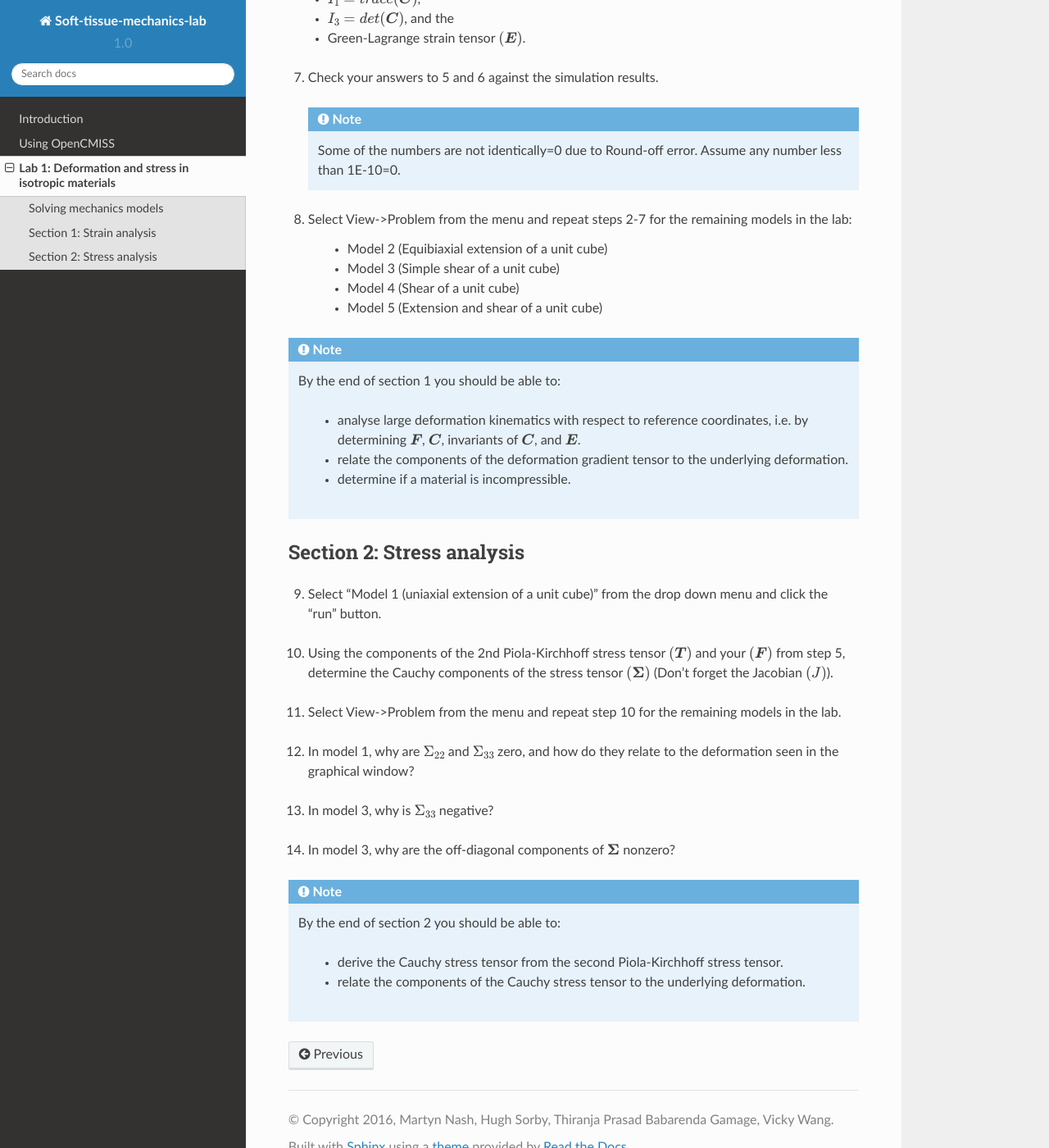
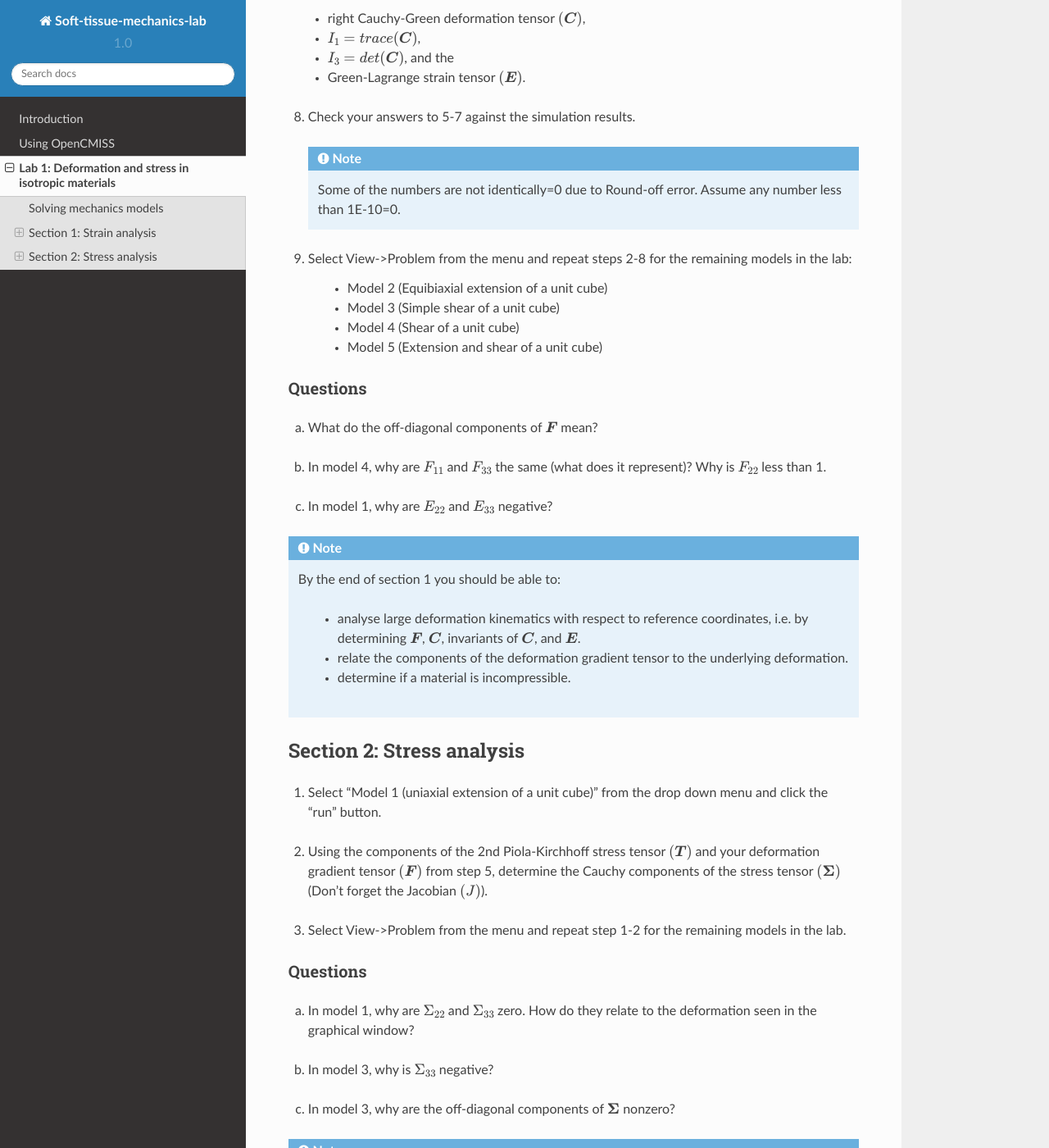
Before and after one commit to mpnash/soft-tissue-mechanics-labs, a Sphinx documentation site: the page built from docs/source/lab1.rst, in a window 1280 px wide and 1400 px high, scrolled down 1813 px. Shown: the whole window at 82% size. Built offline with Sphinx 7.4.7 and the Read the Docs theme 2.0.0, drawn with Linux system fonts in a browser that asks for light colours; some of the changed text lies outside the part shown.

Commit message:
Adding questions to the strain analysis section in lab1. Task numbering has also been reset after the strain section

```diff
--- a/docs/source/lab1.rst
+++ b/docs/source/lab1.rst
@@ -65,14 +65,17 @@
 
   where the constants a-i need to be identified from the undeformed and deformed coordinates of the model shown in the graphics window.
 
+|vspace|
+
+5. Determine the deformation gradient tensor :math:`(\boldsymbol{F}=d\boldsymbol{x}/d\boldsymbol{X})`.
 
 |vspace|
 
-5. Determine the deformation gradient tensor :math:`(\boldsymbol{F}=d\boldsymbol{x}/d\boldsymbol{X})`, and evaluate the determinant of :math:`\boldsymbol{F}` to see whether the material is incompressible (i.e. maintains constant volume).
+6. Evaluate the determinant of :math:`\boldsymbol{F}` to see whether the material is incompressible (i.e. maintains constant volume).
 
 |vspace|
 
-6. Determine:
+7. Determine:
 
   - right Cauchy-Green deformation tensor :math:`(\boldsymbol{C})`,
   - :math:`I_1=trace(\boldsymbol{C})`,
@@ -81,7 +84,7 @@
 
 |vspace|
 
-7. Check your answers to 5 and 6 against the simulation results.
+8. Check your answers to 5-7 against the simulation results.
 
   .. Note::
 
@@ -98,6 +101,20 @@
 
 |vspace|
 
+Questions
+---------
+
+a. What do the off-diagonal components of :math:`\boldsymbol{F}` mean?
+
+|vspace|
+
+b. In model 4, why are :math:`F_{11}` and :math:`F_{33}` the same (what does it represent)? Why is :math:`F_{22}` less than 1.
+
+|vspace|
+
+c. In model 1, why are :math:`E_{22}` and :math:`E_{33}` negative?
+
+|vspace|
 
 .. note::
 
@@ -109,32 +126,36 @@
 
     - determine if a material is incompressible.
 
-
 ==========================
 Section 2: Stress analysis
 ==========================
 
-9. Select "Model 1 (uniaxial extension of a unit cube)" from the drop down menu and click the "run" button.
+1. Select "Model 1 (uniaxial extension of a unit cube)" from the drop down menu and click the "run" button.
 
 |vspace|
 
-10. Using the components of the 2nd Piola-Kirchhoff stress tensor :math:`(\boldsymbol{T})` and your :math:`(\boldsymbol{F})` from step 5, determine the Cauchy components of the stress tensor :math:`(\boldsymbol{\Sigma})` (Don't forget the Jacobian :math:`(J)`).
+2. Using the components of the 2nd Piola-Kirchhoff stress tensor :math:`(\boldsymbol{T})` and your deformation gradient tensor :math:`(\boldsymbol{F})` from step 5, determine the Cauchy components of the stress tensor :math:`(\boldsymbol{\Sigma})` (Don't forget the Jacobian :math:`(J)`).
 
 |vspace|
 
-11. Select View->Problem from the menu and repeat step 10 for the remaining models in the lab.
+3. Select View->Problem from the menu and repeat step 1-2 for the remaining models in the lab.
 
 |vspace|
 
-12. In model 1, why are :math:`\Sigma_{22}` and :math:`\Sigma_{33}` zero, and how do they relate to the deformation seen in the graphical window?
+Questions
+---------
+
+a. In model 1, why are :math:`\Sigma_{22}` and :math:`\Sigma_{33}` zero. How do they relate to the deformation seen in the graphical window?
 
 |vspace|
 
-13. In model 3, why is :math:`\Sigma_{33}` negative?
+b. In model 3, why is :math:`\Sigma_{33}` negative?
 
 |vspace|
 
-14. In model 3, why are the off-diagonal components of :math:`\boldsymbol{\Sigma}` nonzero?
+c. In model 3, why are the off-diagonal components of :math:`\boldsymbol{\Sigma}` nonzero?
+
+|vspace|
 
 .. note::
 
```
Also changed, not shown: other parts of docs/source/lab1.rst (+1 -1 lines).
